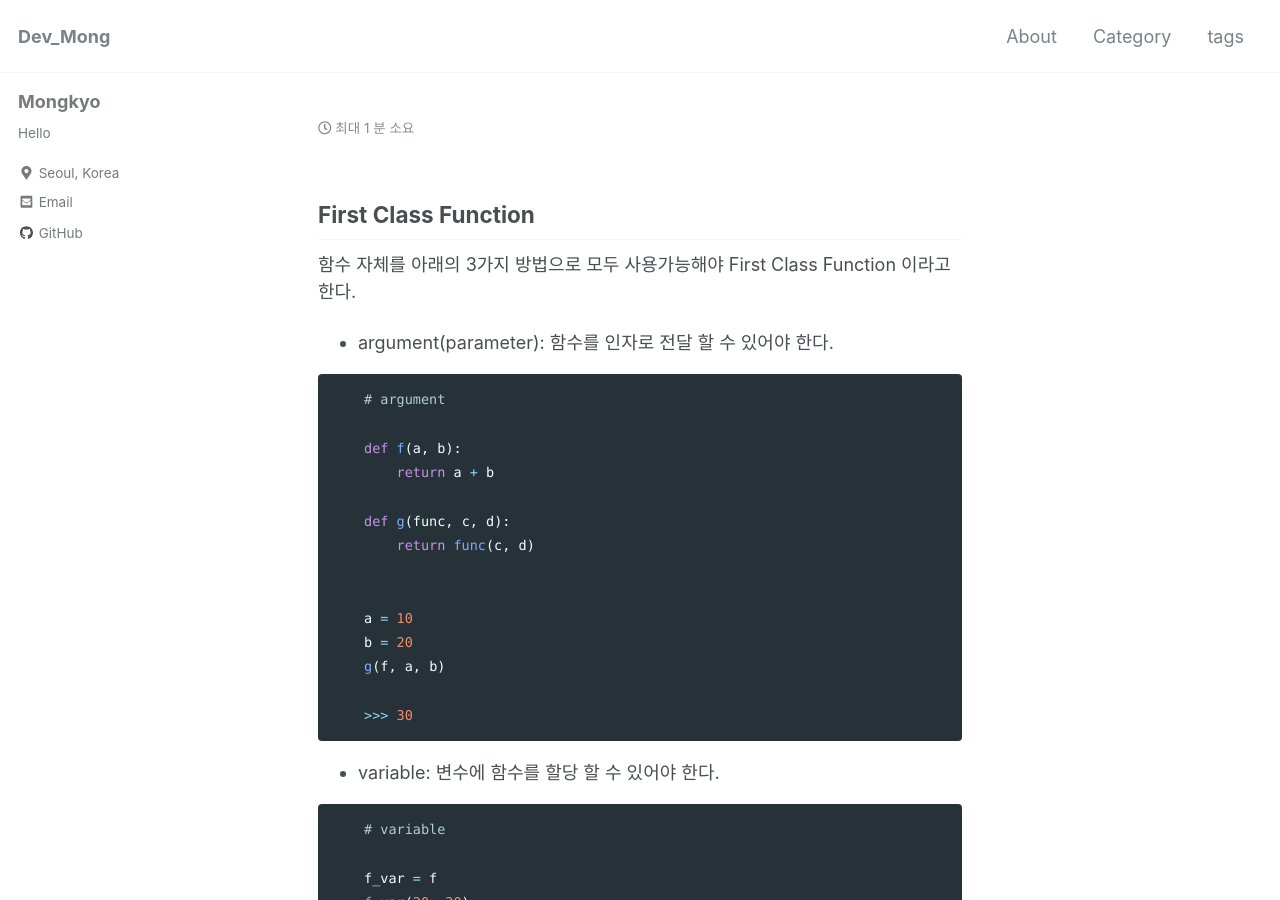
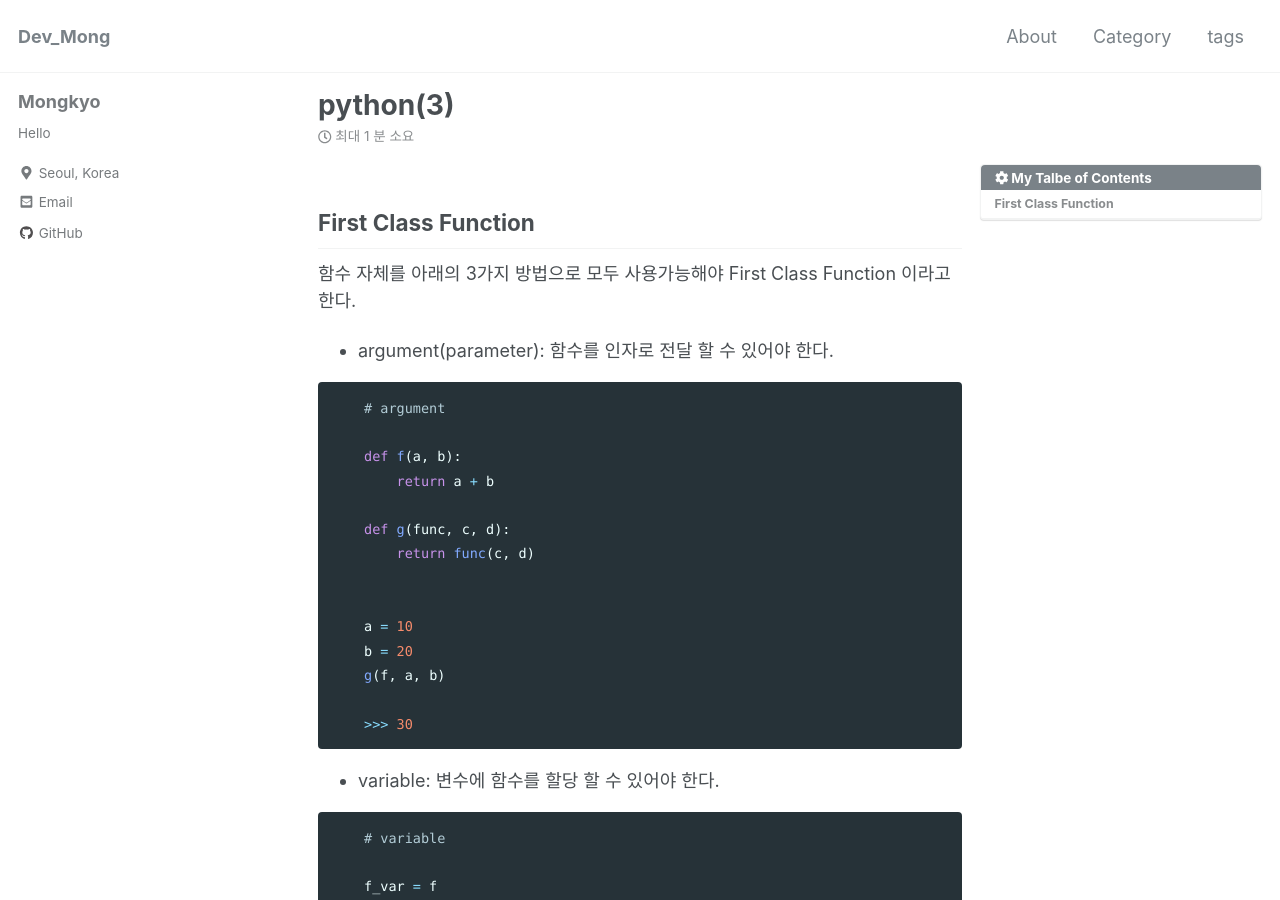
Before and after one commit to mongkyo/mongkyo.github.io, a Jekyll site: the page built from _posts/2019-03-07-Python(3).md, in a window 1280 px wide and 900 px high. Built offline with Jekyll 4.4.1, drawn with Linux system fonts in a browser that asks for light colours; nearby versions of some CDN libraries; part of the change alters nothing that is shown.

Commit message:
[modified] 2019-03-07-python(3).md

```diff
--- a/_posts/2019-03-07-Python(3).md
+++ b/_posts/2019-03-07-Python(3).md
@@ -1,21 +1,18 @@
 ---
-
 title: "python(3)"
 categories:
-
-- Python
+  - Python
 tags:
     - python
-    author_profile: true
+author_profile: true
 
 toc: true
 toc_label: "My Talbe of Contents"
 toc_icon: "cog"
 toc_sticky: true
 
-## last_modified_at:
+last_modified_at:
 comments: true
-
 ---
 
 ## First Class Function
```
